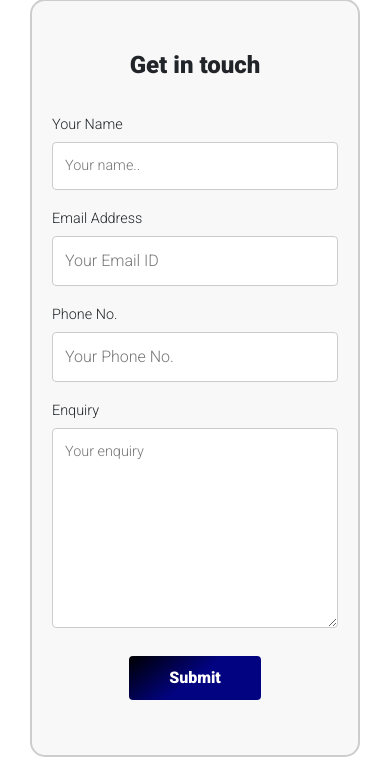
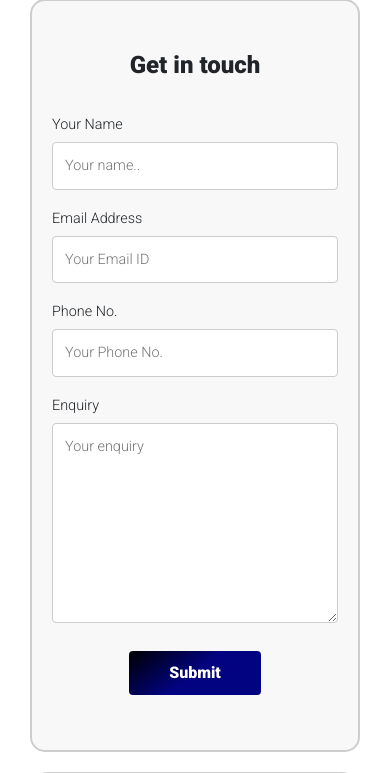
Before and after one commit to fullstack200/WisdomSchool, a Django app: template templates/contact.html in a window 390 px wide. Shown: the part 953-1726 px from the top of the page. Run offline with Django 4.2, Linux system fonts and the light colour scheme; the template is opened without the code that fills it, so the values that code supplies are empty; some libraries are stand-ins or nearby versions.

Commit message:
Project update completed.
Project update completed.

```diff
--- a/static/CSS/contact.css
+++ b/static/CSS/contact.css
@@ -300,6 +300,8 @@ textarea {
     }
 
     input[type=text],
+    input[type=number],
+    input[type=email],
     label,
     select,
     textarea {
```
